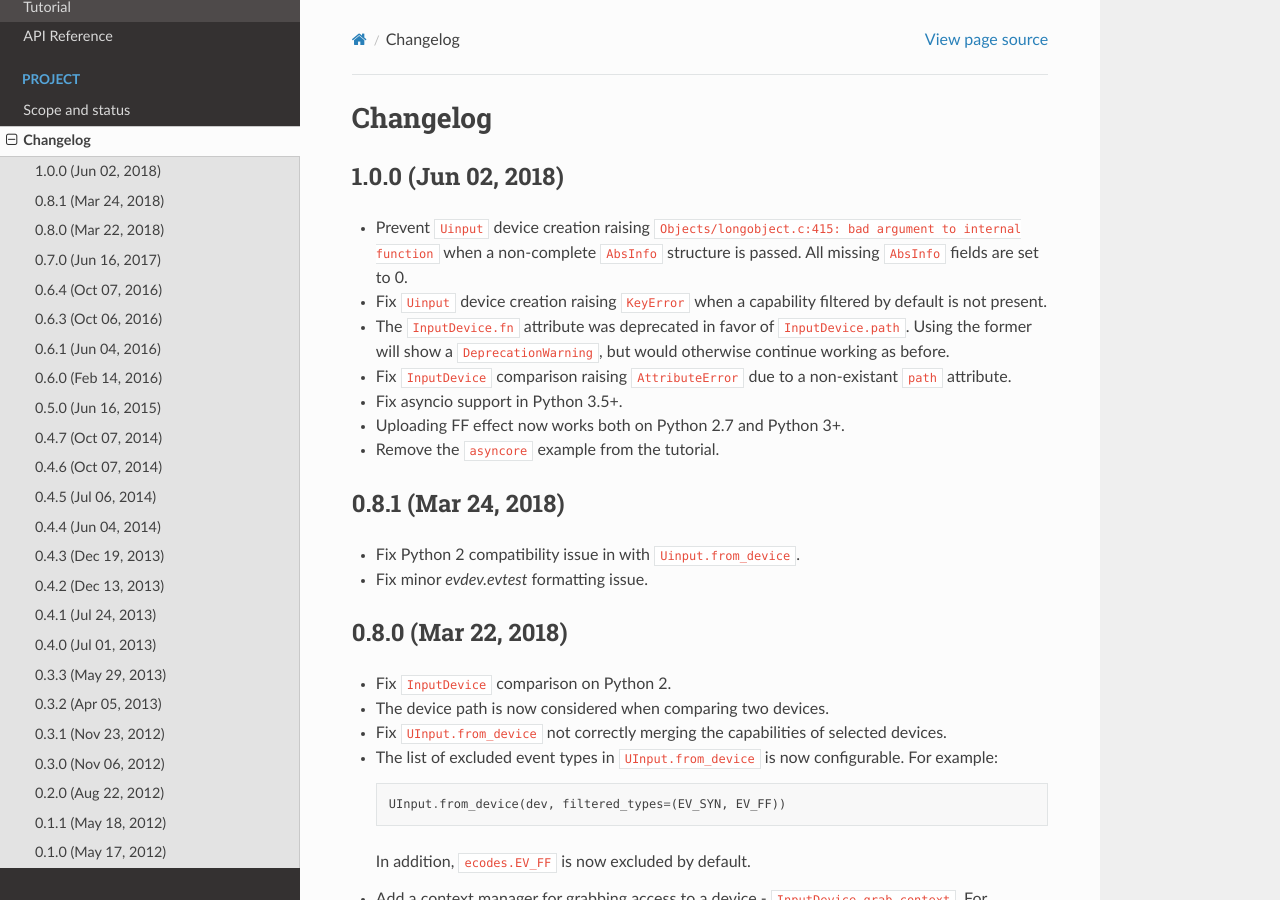
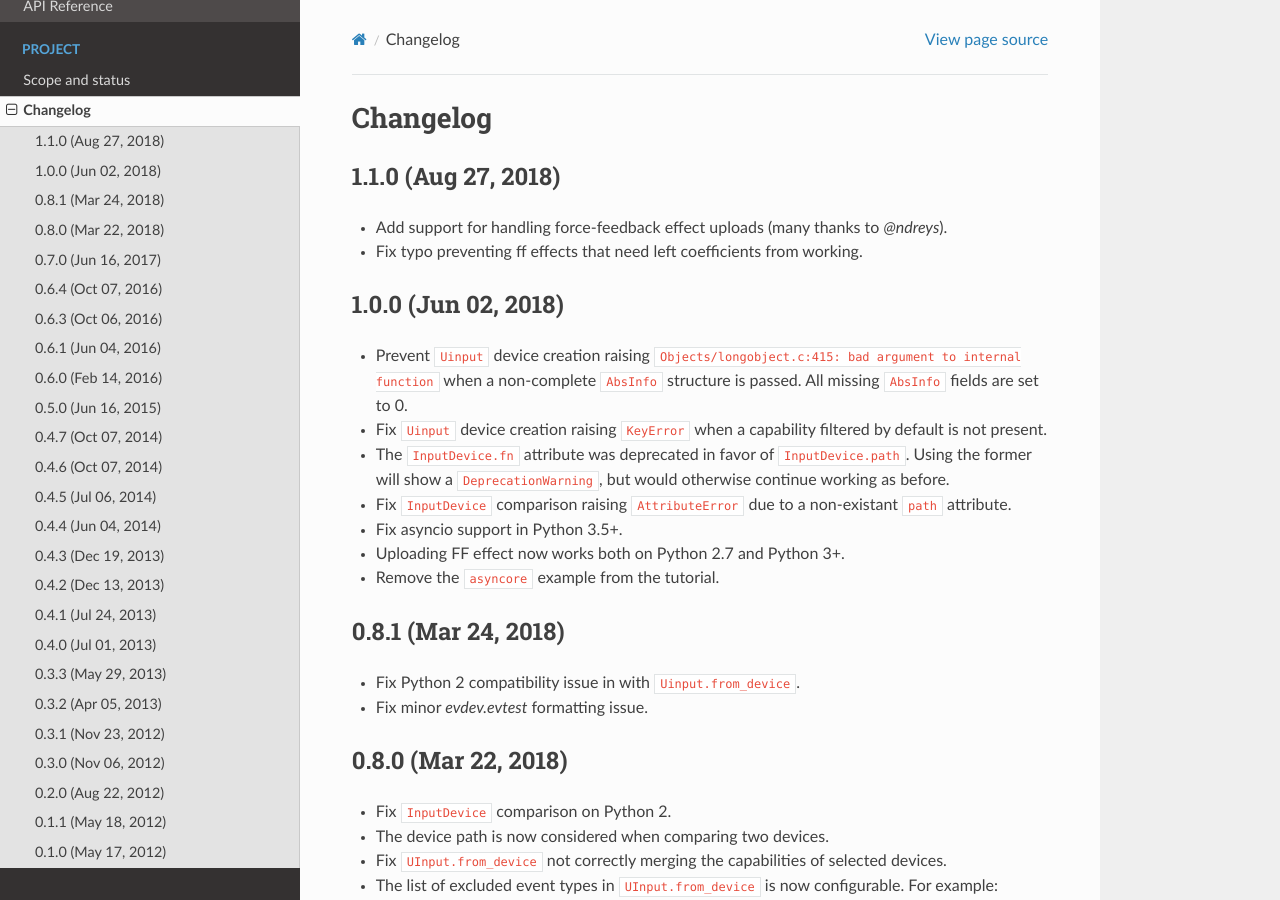
Before and after one commit to gvalkov/python-evdev, a Sphinx documentation site: the page built from docs/changelog.rst, in a window 1280 px wide and 900 px high. Built offline with Sphinx 7.4.7 and the Read the Docs theme 2.0.0, drawn with Linux system fonts in a browser that asks for light colours.

Commit message:
Update changelog

```diff
--- a/docs/changelog.rst
+++ b/docs/changelog.rst
@@ -1,5 +1,13 @@
 Changelog
 ---------
+
+1.1.0 (Aug 27, 2018)
+====================
+
+- Add support for handling force-feedback effect uploads (many thanks to `@ndreys`).
+
+- Fix typo preventing ff effects that need left coefficients from working.
+
 
 1.0.0 (Jun 02, 2018)
 ====================
@@ -335,6 +343,7 @@ Changelog
 .. _`@isia`:    https://github.com/isia
 .. _`@forsenonlhaimaisentito`: https://github.com/forsenonlhaimaisentito
 .. _`@paulo-raca`: https://github.com/paulo-raca
+.. _`@ndreys`: https://github.com/ndreys
 
 .. _issue21121: http://bugs.python.org/issue21121
 .. _`#63`:      https://github.com/gvalkov/python-evdev/issues/63
```
Also changed, not shown: 1 other file.
